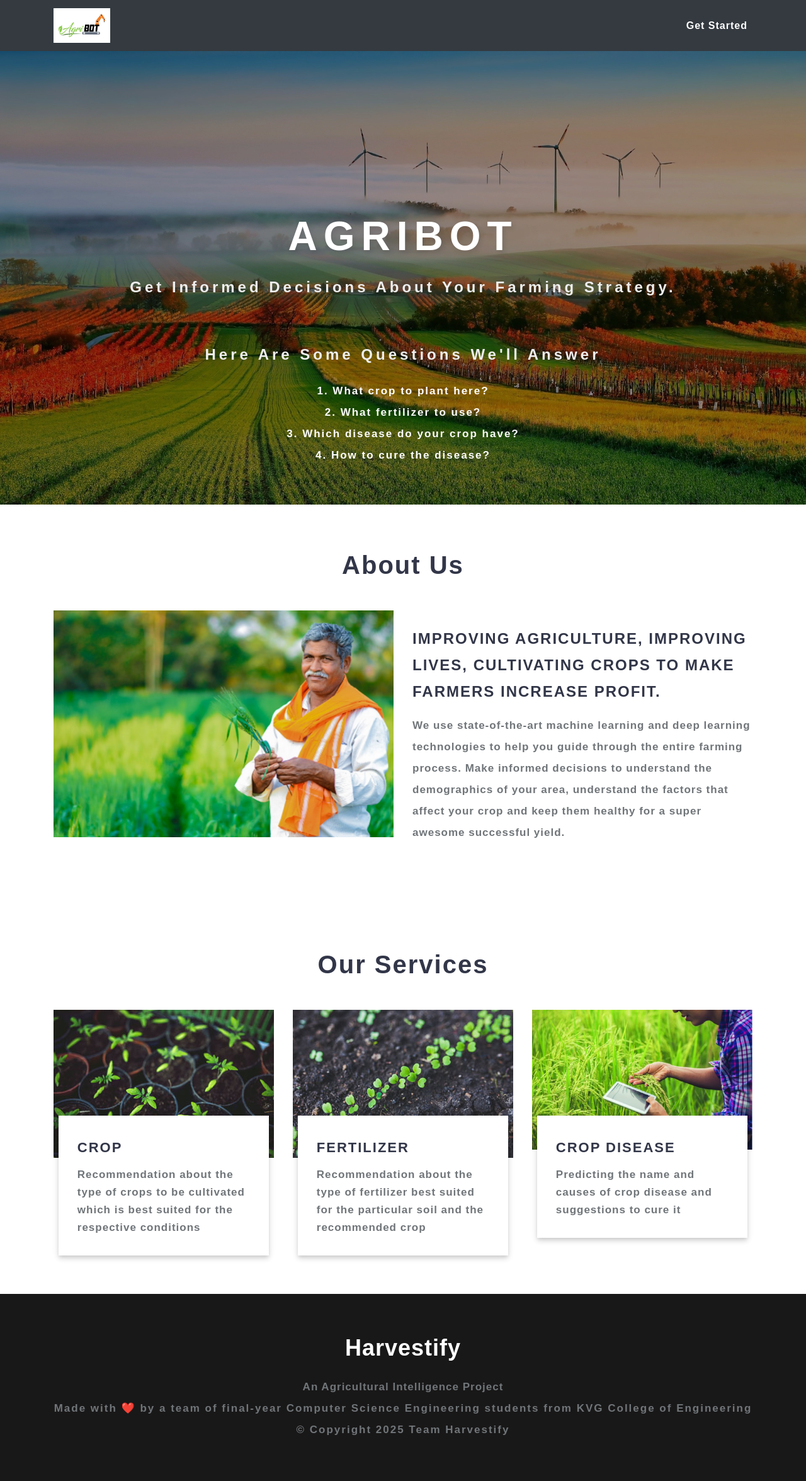
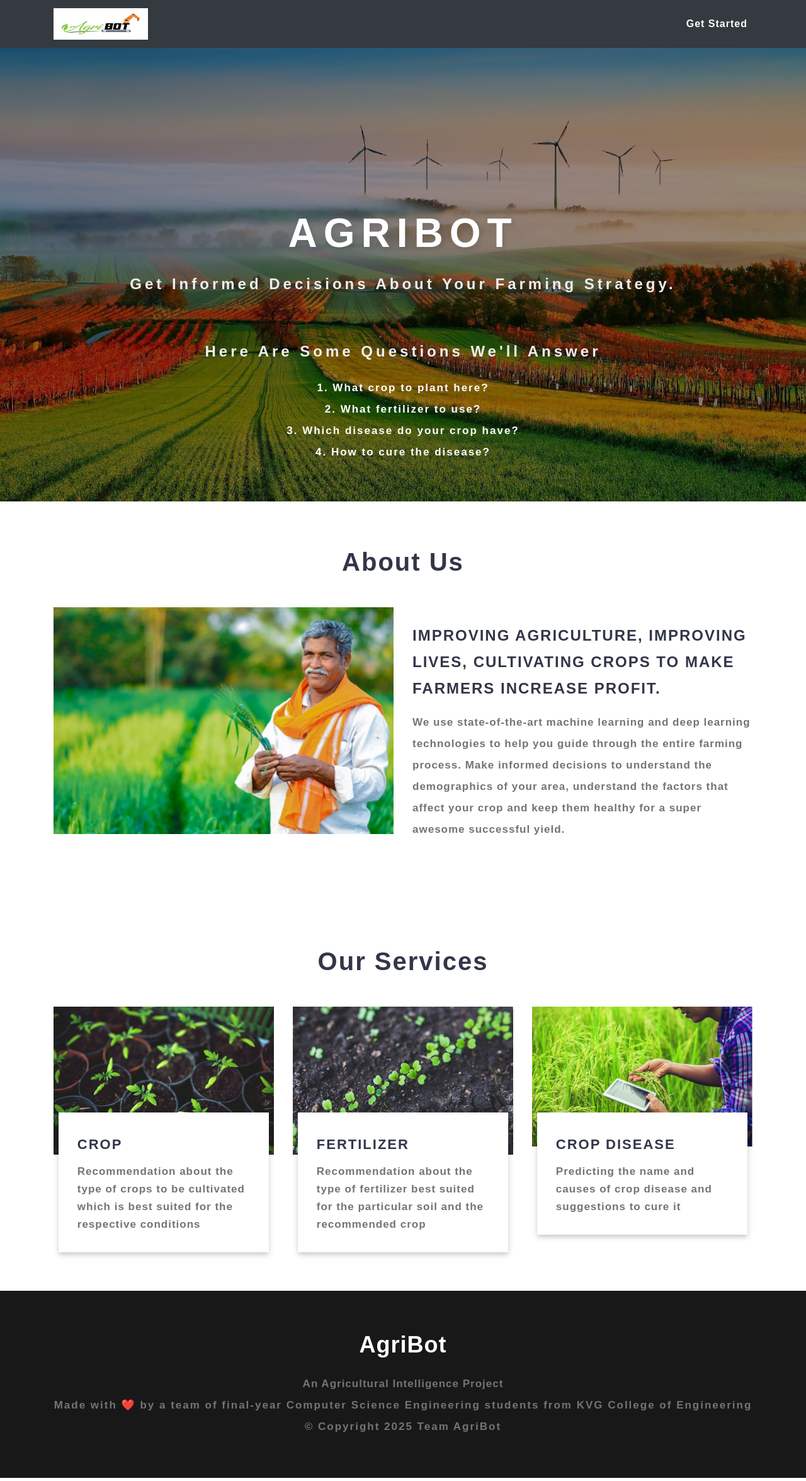
Before and after one commit to AjayKumar-AK1761/Harvestify, a Flask app: page / in a window 1280 px wide. Shown: the whole page at 63% size. Run offline with Flask 3, Linux system fonts and the light colour scheme; parts of the project's set-up code (start-up, migrations or seed data) failed here and were passed over; some libraries are stand-ins or nearby versions; some web fonts are replaced.

Commit message:
Small Modification in home-layout.html

```diff
--- a/templates/home-layout.html
+++ b/templates/home-layout.html
@@ -238,7 +238,7 @@ Smartphone Compatible web template, free webdesigns for Nokia, Samsung, LG, Sony
 	<nav class="navbar navbar-expand-lg navbar-dark bg-dark static-top" style="background-color: #1C00ff00;">
 		<div class="container">
 			<a class="navbar-brand" href="{{ url_for('home') }}">
-				<img src="{{ url_for('static', filename='images/logo.jpg') }}" style="width: 90px; height: 55px" alt="">
+				<img src="{{ url_for('static', filename='images/logo.jpg') }}" style="width: 150px; height: 50px" alt="">
 			</a>
 			<button class="navbar-toggler" type="button" data-toggle="collapse" data-target="#navbarResponsive"
 				aria-controls="navbarResponsive" aria-expanded="false" aria-label="Toggle navigation">
@@ -265,7 +265,7 @@ Smartphone Compatible web template, free webdesigns for Nokia, Samsung, LG, Sony
 			<!-- logo -->
 			<h2 class="logo2 text-center">
 				<a href="{{ url_for('home') }}">
-					Harvestify
+					AgriBot
 				</a>
 			</h2>
 			<!-- //logo -->
@@ -278,7 +278,7 @@ Smartphone Compatible web template, free webdesigns for Nokia, Samsung, LG, Sony
 			<div class="homelogo">
 				<p>Made with ❤️ by a team of final-year Computer Science Engineering students from KVG College of
 					Engineering</p>
-				<p>&copy; Copyright 2025 Team Harvestify</p>
+				<p>&copy; Copyright 2025 Team AgriBot</p>
 			</div>
 		</div>
 	</footer>
```
